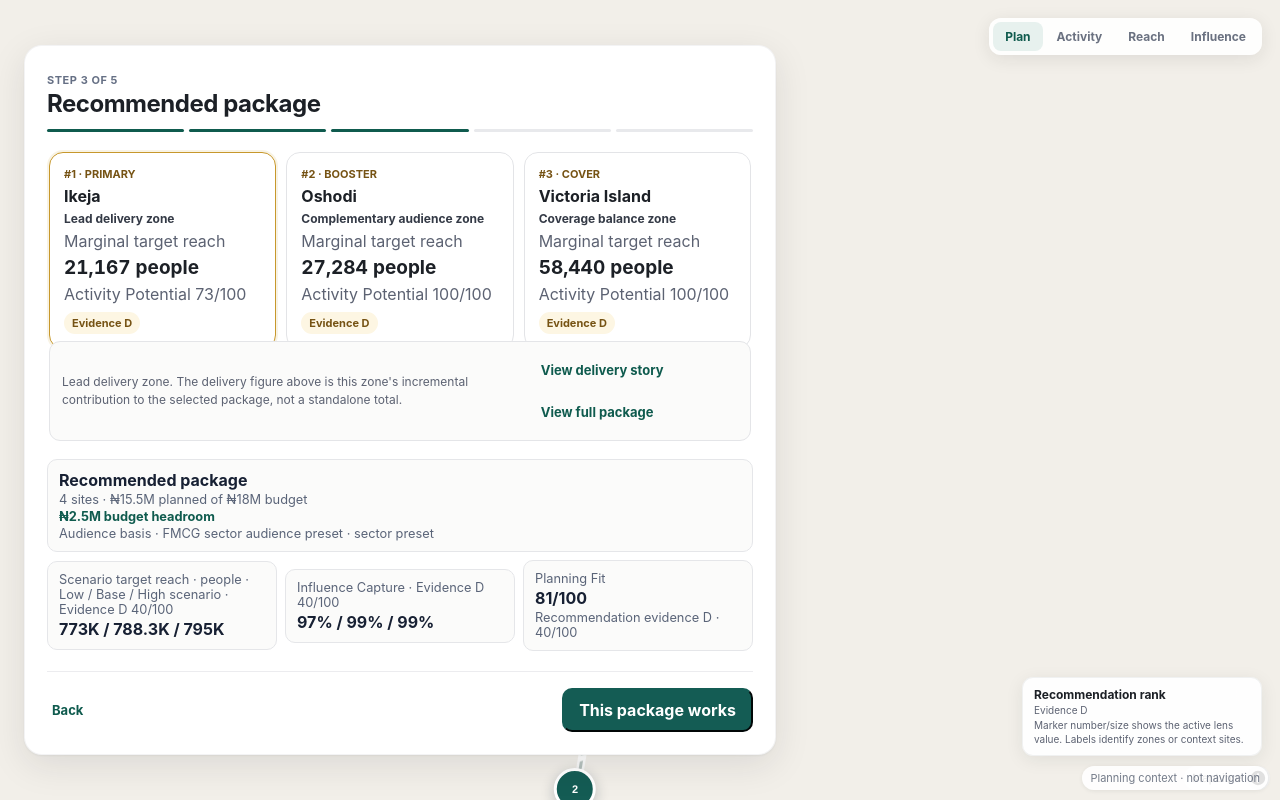
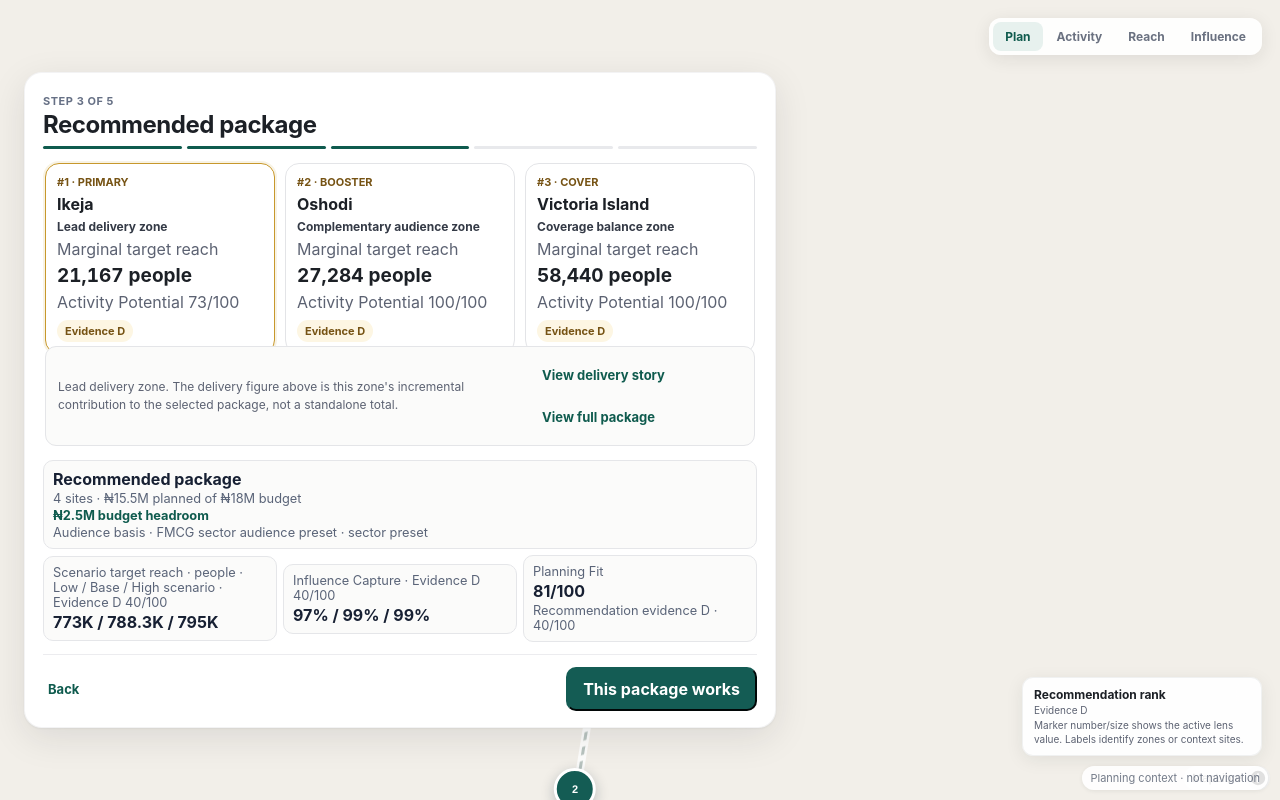
Before and after one commit to GeoTracka/ooh-datahub, a Next.js app: page / in a window 1280 px wide. Both pictures are taken after a click on the button "Use default timing & budget". Built offline with nearby package versions, Linux system fonts and the light colour scheme.

Commit message:
compact short desktop package review without overlay

```diff
--- a/src/app/explorer-polish.css
+++ b/src/app/explorer-polish.css
@@ -229,13 +229,6 @@
     grid-column: 1 / -1;
   }
 
-  .explorer-step-card[aria-label^="Step 3 of 5: Recommended package"] .explorer-step-actions {
-    position: sticky;
-    z-index: 12;
-    bottom: 0;
-    background: #fff;
-  }
-
   /* Before recommendation geometry exists, make the blank map read as a
      deliberate spatial workspace rather than an unfinished region. */
   .explorer-shell:has(.explorer-step-card[aria-label^="Step 1 of 5:"]) .explorer-map-stage::before,
@@ -282,6 +275,51 @@
   }
 }
 
+/* Short laptops should keep the decision CTA in the first viewport by reducing
+   whitespace, not by shrinking type or overlaying content. */
+@media (min-width: 1024px) and (max-height: 800px) {
+  .explorer-step-card[aria-label^="Step 3 of 5: Recommended package"] {
+    max-height: calc(100vh - 32px);
+    padding: 16px 18px;
+  }
+
+  .explorer-step-card[aria-label^="Step 3 of 5: Recommended package"] .explorer-step-header {
+    gap: 8px;
+    margin-bottom: 12px;
+  }
+
+  .explorer-step-card[aria-label^="Step 3 of 5: Recommended package"] .explorer-step-content {
+    gap: 12px;
+  }
+
+  .explorer-step-card[aria-label^="Step 3 of 5: Recommended package"] .recommendation-carousel {
+    padding-bottom: 82px;
+  }
+
+  .explorer-step-card[aria-label^="Step 3 of 5: Recommended package"] .recommendation-slide-main {
+    padding: 11px;
+  }
+
+  .explorer-step-card[aria-label^="Step 3 of 5: Recommended package"] .recommendation-selected-detail {
+    min-height: 68px;
+    padding: 8px 10px;
+  }
+
+  .explorer-step-card[aria-label^="Step 3 of 5: Recommended package"] .package-strip {
+    gap: 6px;
+  }
+
+  .explorer-step-card[aria-label^="Step 3 of 5: Recommended package"] .package-strip > div,
+  .explorer-step-card[aria-label^="Step 3 of 5: Recommended package"] .package-strip > button {
+    padding: 8px 9px;
+  }
+
+  .explorer-step-card[aria-label^="Step 3 of 5: Recommended package"] .explorer-step-actions {
+    margin-top: 12px;
+    padding-top: 12px;
+  }
+}
+
 @media (max-width: 767px) {
   .explorer-map-legend {
     right: 8px;
```
